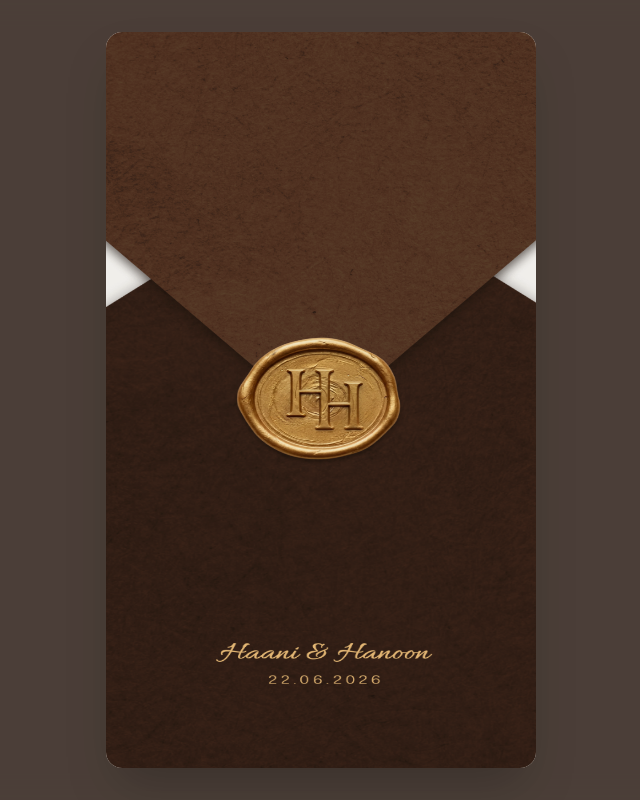
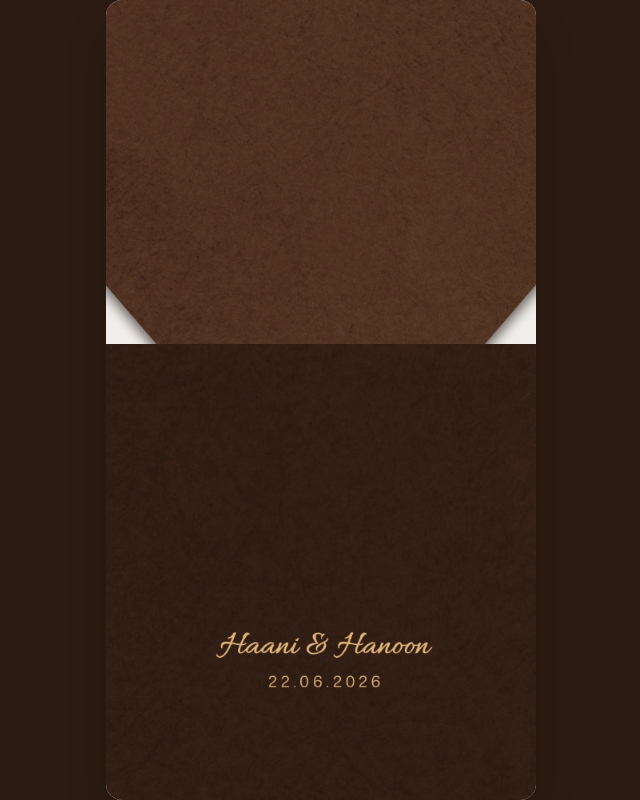
Before and after one commit to mhdmishab/hani_wedd, a React (Vite) app: page / in a window 1280 px wide. Shown: the whole page, without its empty margins (319-959 px from the left). Built offline with nearby package versions, Linux system fonts and the light colour scheme; a web font is replaced by a local one.

Commit message:
fix: simplify Envelope component by removing unnecessary comments and improving layout structure

```diff
--- a/src/components/Envelope.tsx
+++ b/src/components/Envelope.tsx
@@ -9,13 +9,8 @@ export const Envelope: React.FC<EnvelopeProps> = ({ onOpen }) => {
   const [isOpen, setIsOpen] = useState(false);
   const [isRemoved, setIsRemoved] = useState(false);
 
-  /*
-   * Keep scrolling locked while envelope/verses
-   * experience is active.
-   */
   useEffect(() => {
     document.body.style.overflow = 'hidden';
-
     return () => {
       document.body.style.overflow = '';
     };
@@ -23,29 +18,8 @@ export const Envelope: React.FC<EnvelopeProps> = ({ onOpen }) => {
 
   const handleOpen = () => {
     if (isOpen) return;
-
-    /*
-     * Start envelope animation.
-     */
     setIsOpen(true);
-
-    /*
-     * IMPORTANT:
-     *
-     * Tell App immediately.
-     *
-     * Verses will appear NOW,
-     * while envelope is still opening.
-     */
     onOpen();
-
-    /*
-     * Envelope animation:
-     * 4.5 seconds
-     *
-     * Give it a little extra time before
-     * removing the component.
-     */
     setTimeout(() => {
       setIsRemoved(true);
     }, 4700);
@@ -54,6 +28,11 @@ export const Envelope: React.FC<EnvelopeProps> = ({ onOpen }) => {
   if (isRemoved) {
     return null;
   }
+
+  // Fraction of the screen height each cover occupies at rest.
+  // Tune these two numbers to match exactly where the seal sits in your design.
+  const TOP_HEIGHT = '43%';
+  const BOTTOM_HEIGHT = '57%';
 
   return (
     <AnimatePresence>
@@ -66,139 +45,73 @@ export const Envelope: React.FC<EnvelopeProps> = ({ onOpen }) => {
             flex
             items-center
             justify-center
-            bg-[#1E1008]/80
+            bg-[#2B1B12]
             overflow-hidden
             cursor-pointer
             select-none
             backdrop-blur-md
           "
           onClick={handleOpen}
-          initial={{
-            opacity: 1,
-          }}
-          exit={{
-            opacity: 0,
-          }}
-          transition={{
-            duration: 0.6,
-            ease: 'easeInOut',
-          }}
+          initial={{ opacity: 1 }}
+          exit={{ opacity: 0 }}
+          transition={{ duration: 0.6, ease: 'easeInOut' }}
         >
           {/* =====================================================
-              ENVELOPE FRAME
+              ENVELOPE FRAME — always full-bleed on mobile,
+              card-like only from sm: up
               ===================================================== */}
-
           <div
             className="
               relative
               w-full
-              max-w-[430px]
               h-full
-              sm:h-[92vh]
+              sm:max-w-[430px]
+              sm:h-[92dvh]
               sm:max-h-[860px]
               sm:rounded-2xl
               sm:shadow-2xl
               overflow-hidden
               bg-[#FDFBF7]
-              flex
-              flex-col
-              justify-between
               z-10
             "
+            style={{ height: '100dvh' }}
           >
             {/* Inner vignette */}
-
-            <div
-              className="
-                absolute
-                inset-0
-                bg-black/5
-                pointer-events-none
-                z-30
-              "
-            />
+            <div className="absolute inset-0 bg-black/5 pointer-events-none z-30" />
 
             {/* =====================================================
-                TOP COVER
+                TOP COVER — fills its zone completely, no gaps
                 ===================================================== */}
-
+            <div
+              className="absolute top-0 left-0 w-full overflow-hidden pointer-events-none z-20"
+              style={{ height: TOP_HEIGHT }}
+            >
               <motion.img
                 src="/images/envelope/envelope_cover_up.png"
                 alt="Envelope Cover Up"
-              className="
-                absolute
-                top-0
-                left-0
-                w-full
-                h-auto
-                max-h-[460px]
-                pointer-events-none
-                z-20
-              "
-              initial={{
-                y: 0,
-              }}
-              animate={
-                isOpen
-                  ? {
-                      /*
-                       * Only movement.
-                       * NO opacity.
-                       */
-                      y: '-115%',
-                    }
-                  : {
-                      y: 0,
-                    }
-              }
-              transition={{
-                duration: 4.5,
-
-                /*
-                 * Slow start + smooth movement + gentle finish.
-                 */
-                ease: [0.16, 1, 0.3, 1],
-              }}
+                className="w-full h-full object-cover object-top"
+                initial={{ y: 0 }}
+                animate={isOpen ? { y: '-100%' } : { y: 0 }}
+                transition={{ duration: 4.5, ease: [0.16, 1, 0.3, 1] }}
               />
+            </div>
 
             {/* =====================================================
-                BOTTOM COVER
+                BOTTOM COVER — fills its zone completely, no gaps
                 ===================================================== */}
-
+            <div
+              className="absolute bottom-0 left-0 w-full overflow-hidden pointer-events-none z-10"
+              style={{ height: BOTTOM_HEIGHT }}
+            >
               <motion.img
                 src="/images/envelope/envelope_cover_down.png"
                 alt="Envelope Cover Down"
-              className="
-                absolute
-                bottom-0
-                left-0
-                w-full
-                h-auto
-                max-h-[610px]
-                pointer-events-none
-                z-10
-              "
-              initial={{
-                y: 0,
-              }}
-              animate={
-                isOpen
-                  ? {
-                      /*
-                       * Only movement.
-                       * NO opacity.
-                       */
-                      y: '115%',
-                    }
-                  : {
-                      y: 0,
-                    }
-              }
-              transition={{
-                duration: 4.5,
-                ease: [0.16, 1, 0.3, 1],
-              }}
+                className="w-full h-full object-cover object-bottom"
+                initial={{ y: 0 }}
+                animate={isOpen ? { y: '100%' } : { y: 0 }}
+                transition={{ duration: 4.5, ease: [0.16, 1, 0.3, 1] }}
               />
+            </div>
           </div>
         </motion.div>
       )}
--- a/src/components/Verses.tsx
+++ b/src/components/Verses.tsx
@@ -146,12 +146,11 @@ export const Verses: React.FC<VersesProps> = ({ onProceed }) => {
       <div
         className="
           relative
-          top-[170px]
           z-20
           flex-1
           flex
           flex-col
-          justify-start
+          justify-center
           items-center
           max-w-[600px]
           text-center
```
Lines whose indentation alone changed are shown as unchanged.
